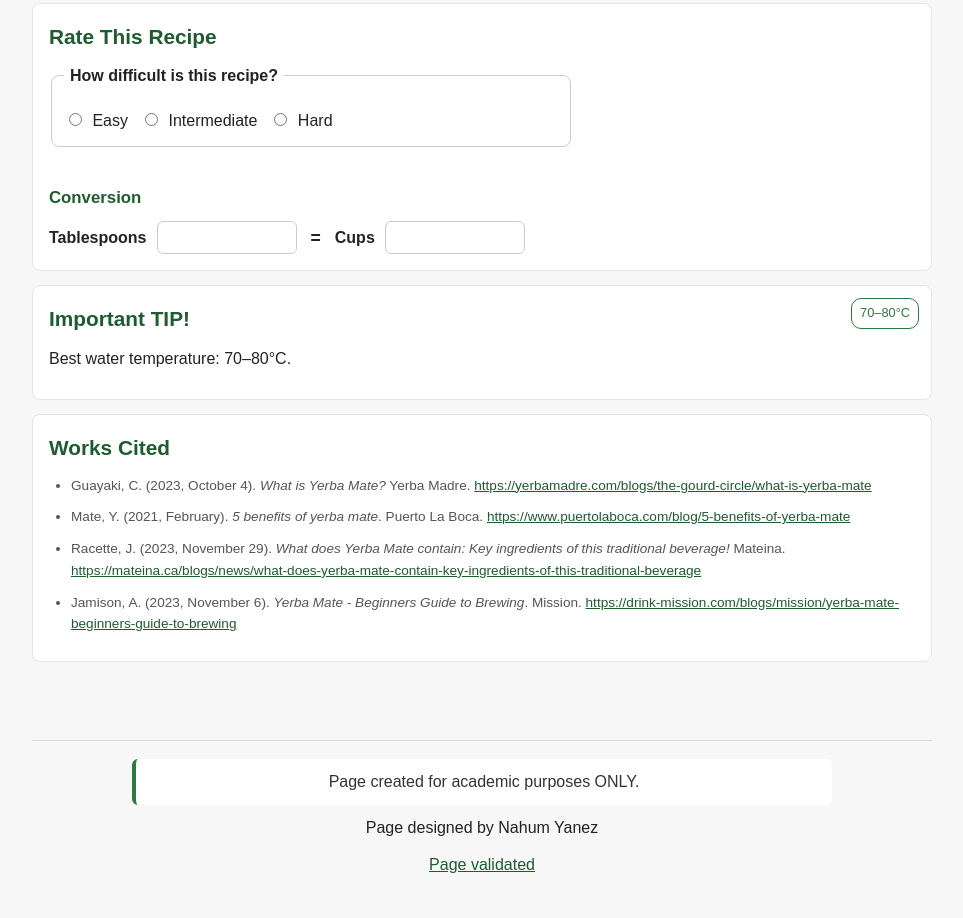
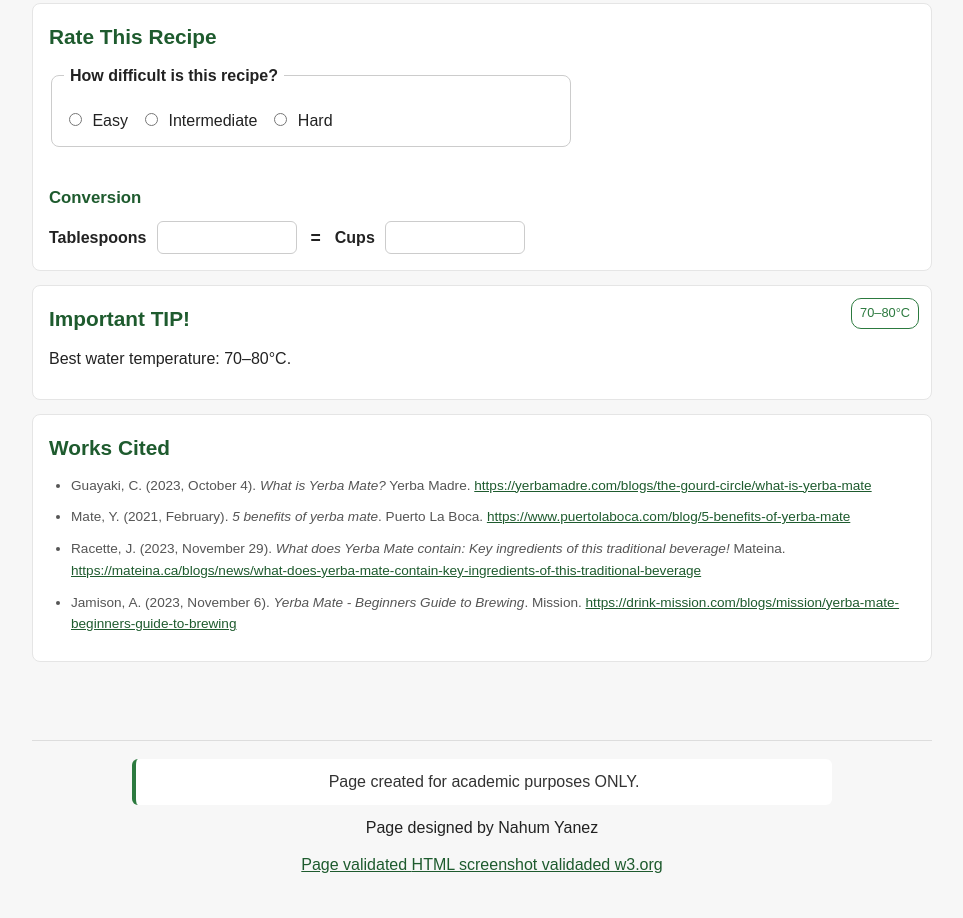
Before and after one commit to nahum-yanez/CodingAssignment3, a plain HTML site: page index.html in a window 1280 px wide. Shown: the part 1738-2656 px from the top of the page, without its empty margins (158-1121 px from the left). Drawn offline with Linux system fonts and the light colour scheme.

Commit message:
Add files via upload

```diff
--- a/index.html
+++ b/index.html
@@ -186,8 +186,11 @@
       <blockquote>Page created for academic purposes ONLY.</blockquote>
       <p>Page designed by Nahum Yanez</p>
       <p>
-        <a class="validated-link" href="https://validator.w3.org/" target="_blank" rel="noopener">
+        <a class="validated-link" href="https://validator.w3.org/nu/#textarea" target="_blank" rel="noopener">
           Page validated
+        </a>
+         <a class="validated-link" href="./images/CA3-newFeatureValidation,png.PNG" target="_blank" rel="noopener">
+          HTML screenshot validaded w3.org
         </a>
       </p>
     </footer>
```
